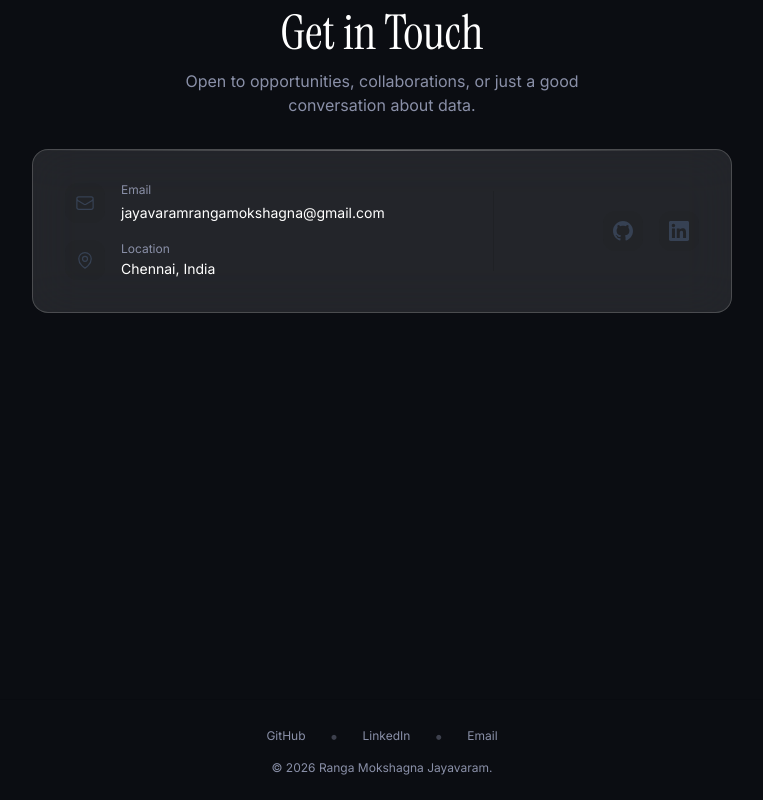
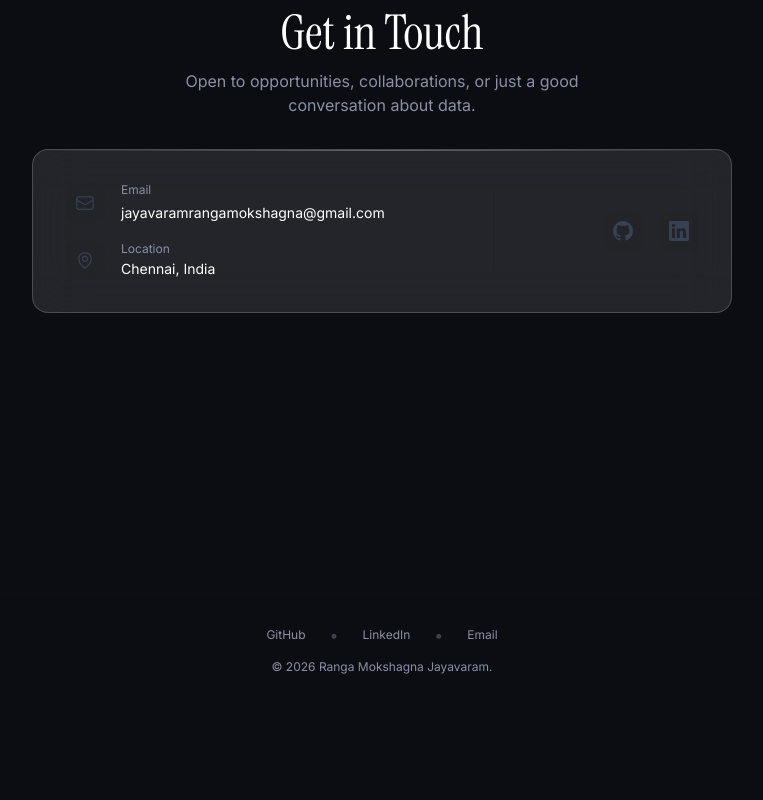
Before and after one commit to RangaMokshagna/portfolio, a Next.js app: page / in a window 1280 px wide. Shown: the part 4409-5209 px from the top of the page, without its empty margins (258-1021 px from the left). After the commit the page ends 5108 px from the top, so only its background shows below. Built offline with nearby package versions, Linux system fonts and the light colour scheme; no server answers.

Commit message:
fix: contact section and footer spacing for single-screen layout

```diff
--- a/src/app/page.tsx
+++ b/src/app/page.tsx
@@ -26,10 +26,13 @@ export default async function Home() {
         <About />
         <Projects initialRepos={repos} />
         <Skills />
-        <Contact />
       </main>
 
-      <Footer />
+      {/* Contact and Footer wrapped to perfectly fill one screen */}
+      <div className="flex flex-col min-h-[100dvh] min-h-[100svh]">
+        <Contact />
+        <Footer />
+      </div>
     </>
   );
 }
--- a/src/components/Contact.tsx
+++ b/src/components/Contact.tsx
@@ -8,8 +8,8 @@ import { GlassCard } from "./GlassCard";
  */
 export function Contact() {
   return (
-    <section id="contact" className="px-6 section-padding flex flex-col min-h-[100svh]">
-      <div className="max-w-content mx-auto w-full">
+    <section id="contact" className="px-6 pt-[var(--section-pt)] pb-12 flex-1 flex flex-col items-center justify-start min-h-[700px]:justify-center">
+      <div className="max-w-content w-full">
         <ScrollReveal>
           <div data-scroll-target className="text-center mb-8">
             <h2 className="font-serif text-3xl md:text-4xl lg:text-5xl mb-3">
```
